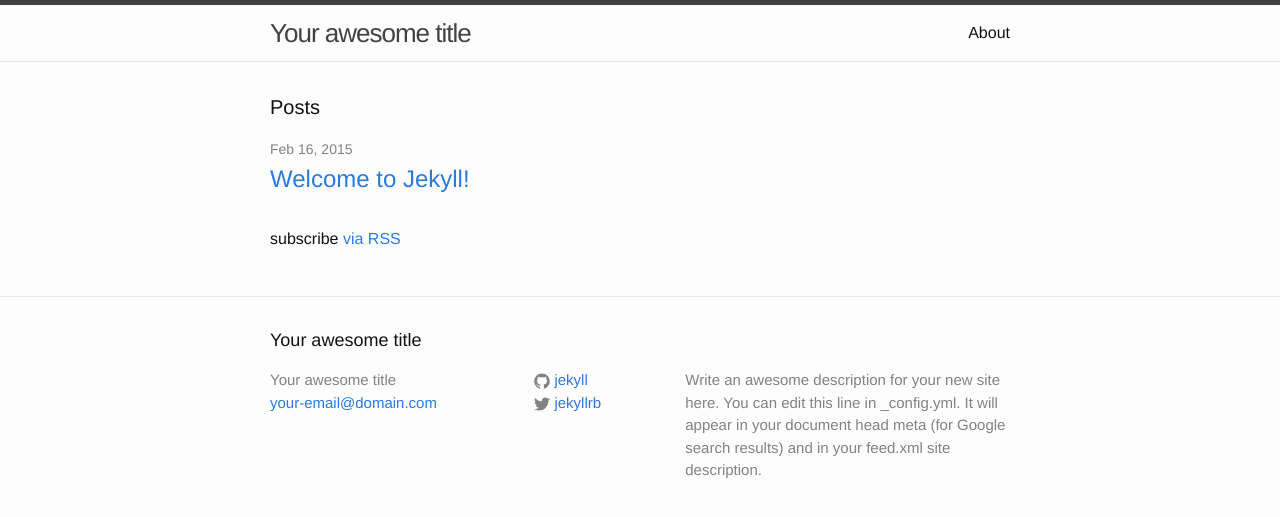
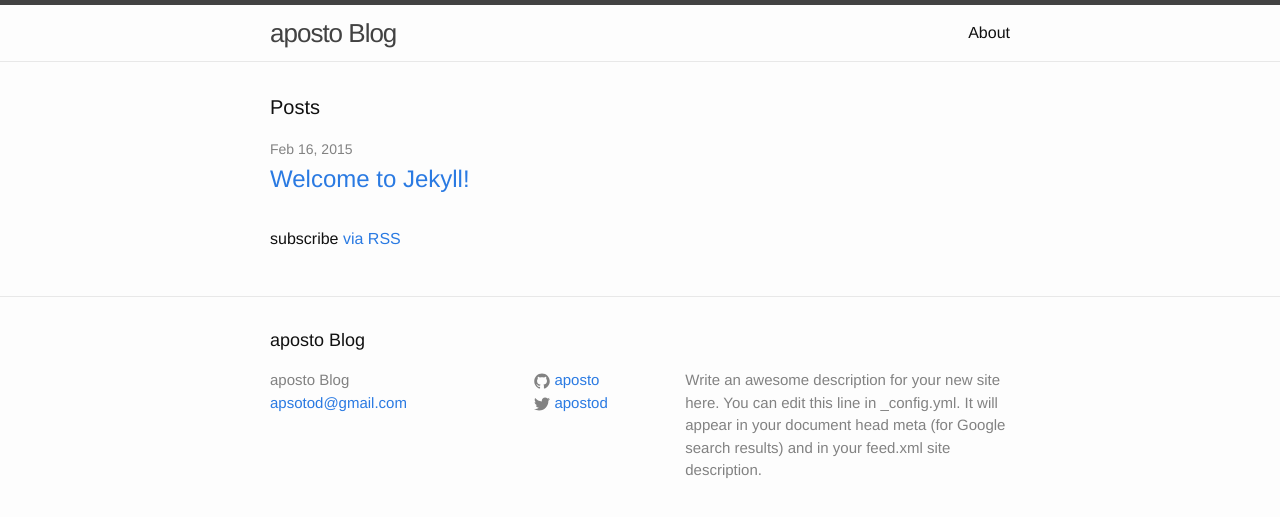
Before and after one commit to aposto/aposto.github.io, a Jekyll site: the page built from index.html, in a window 1280 px wide. Shown: the top 517 px of the page. Built offline with Jekyll 4.4.1, drawn with Linux system fonts in a browser that asks for light colours.

Commit message:
user settings

```diff
--- a/_config.yml
+++ b/_config.yml
@@ -1,14 +1,14 @@
 # Site settings
-title: Your awesome title
-email: your-email@domain.com
+title: aposto Blog
+email: apsotod@gmail.com
 description: > # this means to ignore newlines until "baseurl:"
   Write an awesome description for your new site here. You can edit this
   line in _config.yml. It will appear in your document head meta (for
   Google search results) and in your feed.xml site description.
 baseurl: "" # the subpath of your site, e.g. /blog/
-url: "http://yourdomain.com" # the base hostname & protocol for your site
-twitter_username: jekyllrb
-github_username:  jekyll
+url: "http://aposto.github.io" # the base hostname & protocol for your site
+twitter_username: apostod
+github_username:  aposto
 
 # Build settings
 markdown: kramdown
```
